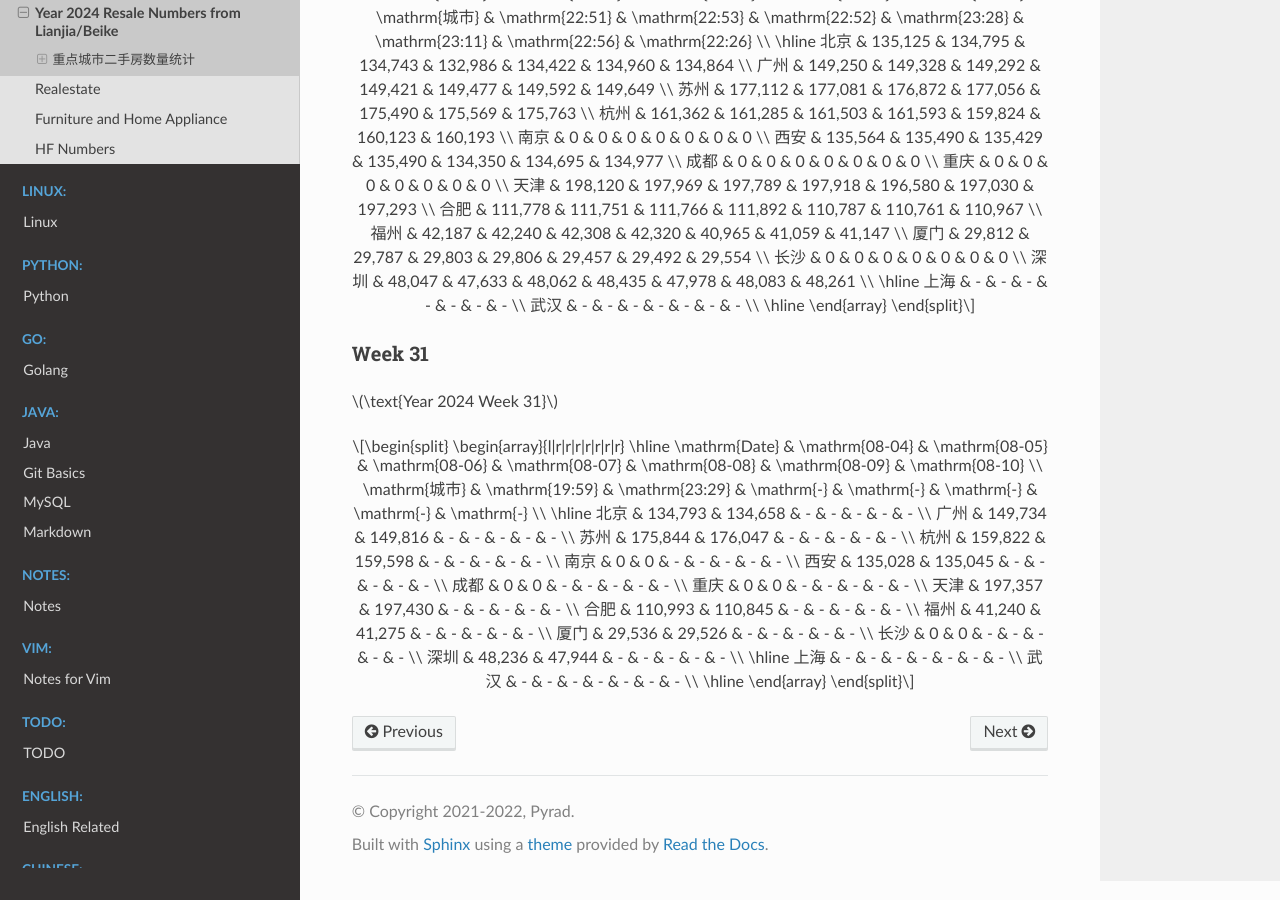
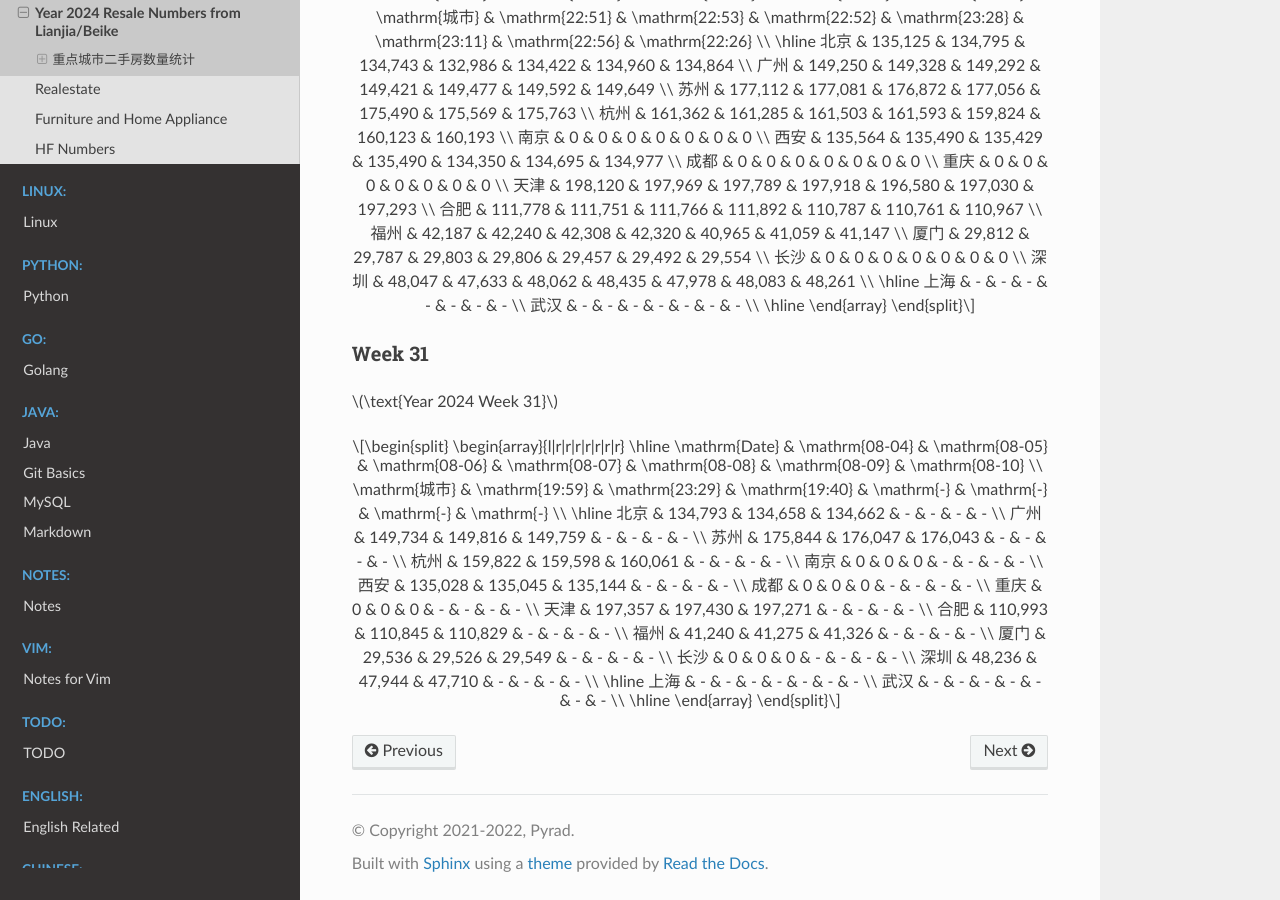
Before and after one commit to Pyrad/pyradnotes, a Sphinx documentation site: the page built from source/RealEstate/resalenumbers2024.md, in a window 1280 px wide and 900 px high, scrolled down 15064 px. Built offline with Sphinx 7.4.7 and the Read the Docs theme 2.0.0, drawn with Linux system fonts in a browser that asks for light colours; pages that are not in the unit, such as notebooks, are missing from menus; a script that is not in the unit is left out.

Commit message:
Realestate Update resale numbers 2024-08-06 19:40

```diff
--- a/source/RealEstate/resalenumbers2024.md
+++ b/source/RealEstate/resalenumbers2024.md
@@ -1003,22 +1003,22 @@ $$
 \begin{array}{l|r|r|r|r|r|r|r}
 \hline
 \mathrm{Date} & \mathrm{08-04} & \mathrm{08-05} & \mathrm{08-06} & \mathrm{08-07} & \mathrm{08-08} & \mathrm{08-09} & \mathrm{08-10} \\
-\mathrm{城市} & \mathrm{19:59} & \mathrm{23:29} & \mathrm{-} & \mathrm{-} & \mathrm{-} & \mathrm{-} & \mathrm{-} \\
+\mathrm{城市} & \mathrm{19:59} & \mathrm{23:29} & \mathrm{19:40} & \mathrm{-} & \mathrm{-} & \mathrm{-} & \mathrm{-} \\
 \hline
-北京 & 134,793 & 134,658 & - & - & - & - & - \\
-广州 & 149,734 & 149,816 & - & - & - & - & - \\
-苏州 & 175,844 & 176,047 & - & - & - & - & - \\
-杭州 & 159,822 & 159,598 & - & - & - & - & - \\
-南京 & 0 & 0 & - & - & - & - & - \\
-西安 & 135,028 & 135,045 & - & - & - & - & - \\
-成都 & 0 & 0 & - & - & - & - & - \\
-重庆 & 0 & 0 & - & - & - & - & - \\
-天津 & 197,357 & 197,430 & - & - & - & - & - \\
-合肥 & 110,993 & 110,845 & - & - & - & - & - \\
-福州 & 41,240 & 41,275 & - & - & - & - & - \\
-厦门 & 29,536 & 29,526 & - & - & - & - & - \\
-长沙 & 0 & 0 & - & - & - & - & - \\
-深圳 & 48,236 & 47,944 & - & - & - & - & - \\
+北京 & 134,793 & 134,658 & 134,662 & - & - & - & - \\
+广州 & 149,734 & 149,816 & 149,759 & - & - & - & - \\
+苏州 & 175,844 & 176,047 & 176,043 & - & - & - & - \\
+杭州 & 159,822 & 159,598 & 160,061 & - & - & - & - \\
+南京 & 0 & 0 & 0 & - & - & - & - \\
+西安 & 135,028 & 135,045 & 135,144 & - & - & - & - \\
+成都 & 0 & 0 & 0 & - & - & - & - \\
+重庆 & 0 & 0 & 0 & - & - & - & - \\
+天津 & 197,357 & 197,430 & 197,271 & - & - & - & - \\
+合肥 & 110,993 & 110,845 & 110,829 & - & - & - & - \\
+福州 & 41,240 & 41,275 & 41,326 & - & - & - & - \\
+厦门 & 29,536 & 29,526 & 29,549 & - & - & - & - \\
+长沙 & 0 & 0 & 0 & - & - & - & - \\
+深圳 & 48,236 & 47,944 & 47,710 & - & - & - & - \\
 \hline
 上海 & - & - & - & - & - & - & - \\
 武汉 & - & - & - & - & - & - & - \\
```
Also changed, not shown: 1 other file.
